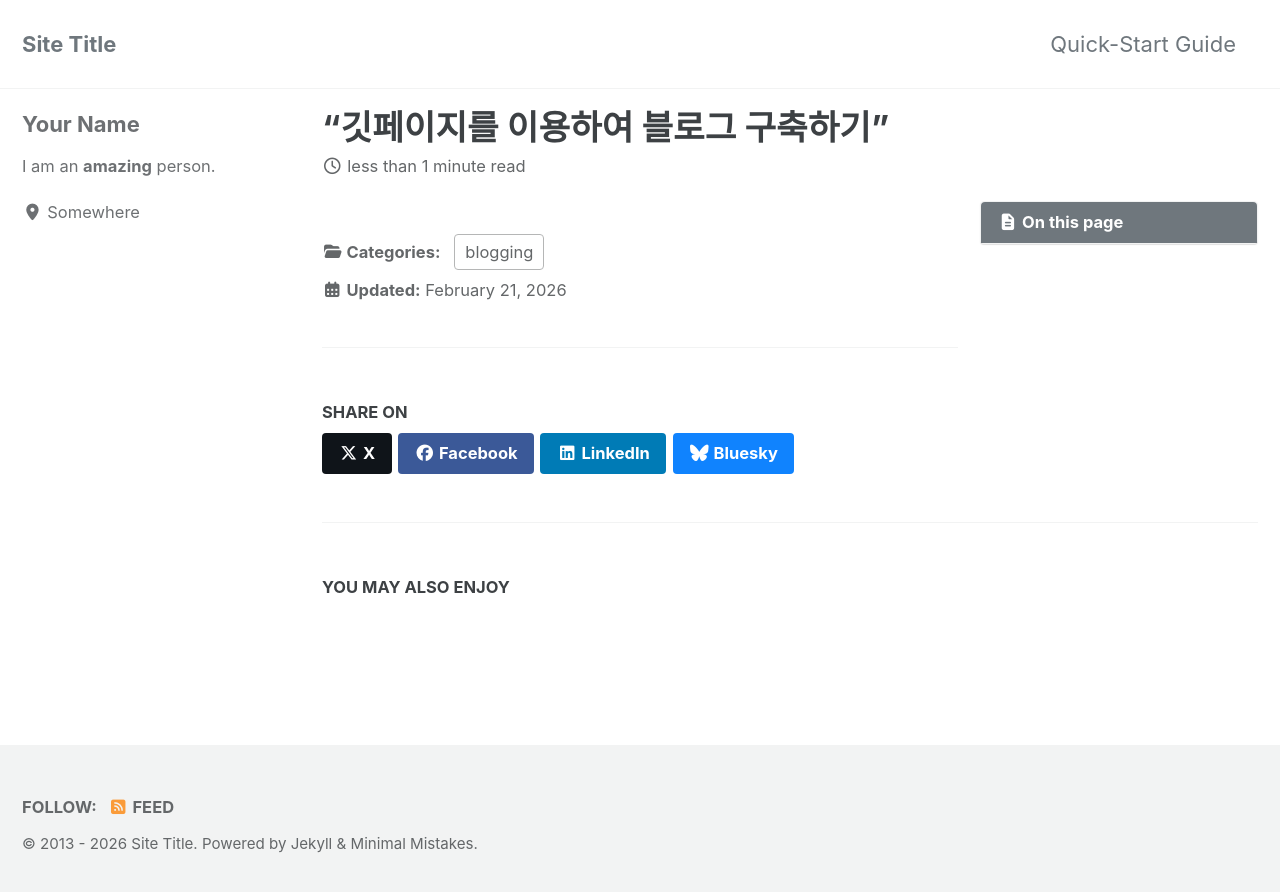
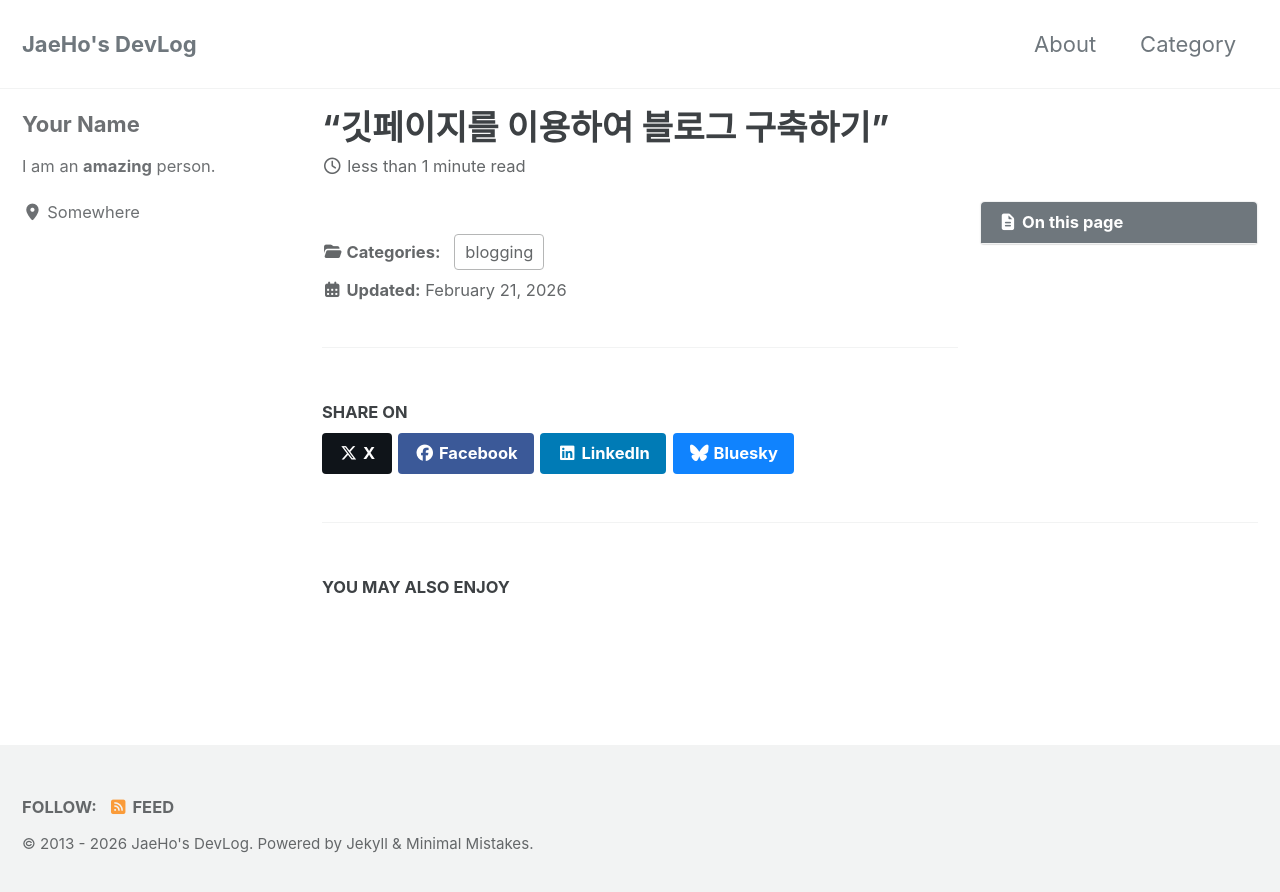
Before and after one commit to woghwo/jaeho.github.io, a Jekyll site: the page built from _posts/2026-02-21-first-post.md, in a window 1280 px wide. Shown: the top 892 px of the page. Built offline with Jekyll 4.4.1, drawn with Linux system fonts in a browser that asks for light colours; cached includes are drawn as plain includes.

Commit message:
pages add

```diff
--- a/_config.yml
+++ b/_config.yml
@@ -17,12 +17,12 @@ minimal_mistakes_skin    : "default" # "air", "aqua", "contrast", "dark", "dirt"
 # Site Settings
 locale                   : "en-US"
 rtl                      : # true, false (default) # turns direction of the page into right to left for RTL languages
-title                    : "Site Title"
+title                    : "JaeHo's DevLog"
 title_separator          : "-"
 subtitle                 : # site tagline that appears below site title in masthead
-name                     : "Your Name"
-description              : "An amazing website."
-url                      : # the base hostname & protocol for your site e.g. "https://mmistakes.github.io"
+name                     : "JaeHo"
+description              : "JaeHo's DevLog"
+url                      : "https://jaeho.github.io" # the base hostname & protocol for your site e.g. "https://mmistakes.github.io"
 baseurl                  : # the subpath of your site, e.g. "/blog"
 repository               : # GitHub username/repo-name e.g. "mmistakes/minimal-mistakes"
 teaser                   : # path of fallback teaser image, e.g. "/assets/images/500x300.png"
--- a/_data/navigation.yml
+++ b/_data/navigation.yml
@@ -1,7 +1,9 @@
 # main links
 main:
-  - title: "Quick-Start Guide"
-    url: https://mmistakes.github.io/minimal-mistakes/docs/quick-start-guide/
+  - title: "About"
+    url: "/about"
+  - title: "Category"
+    url: "/cagegories"
   # - title: "About"
   #   url: https://mmistakes.github.io/minimal-mistakes/about/
   # - title: "Sample Posts"
```
Also changed, not shown: _pages/about.md (added, +32 -0 lines).
